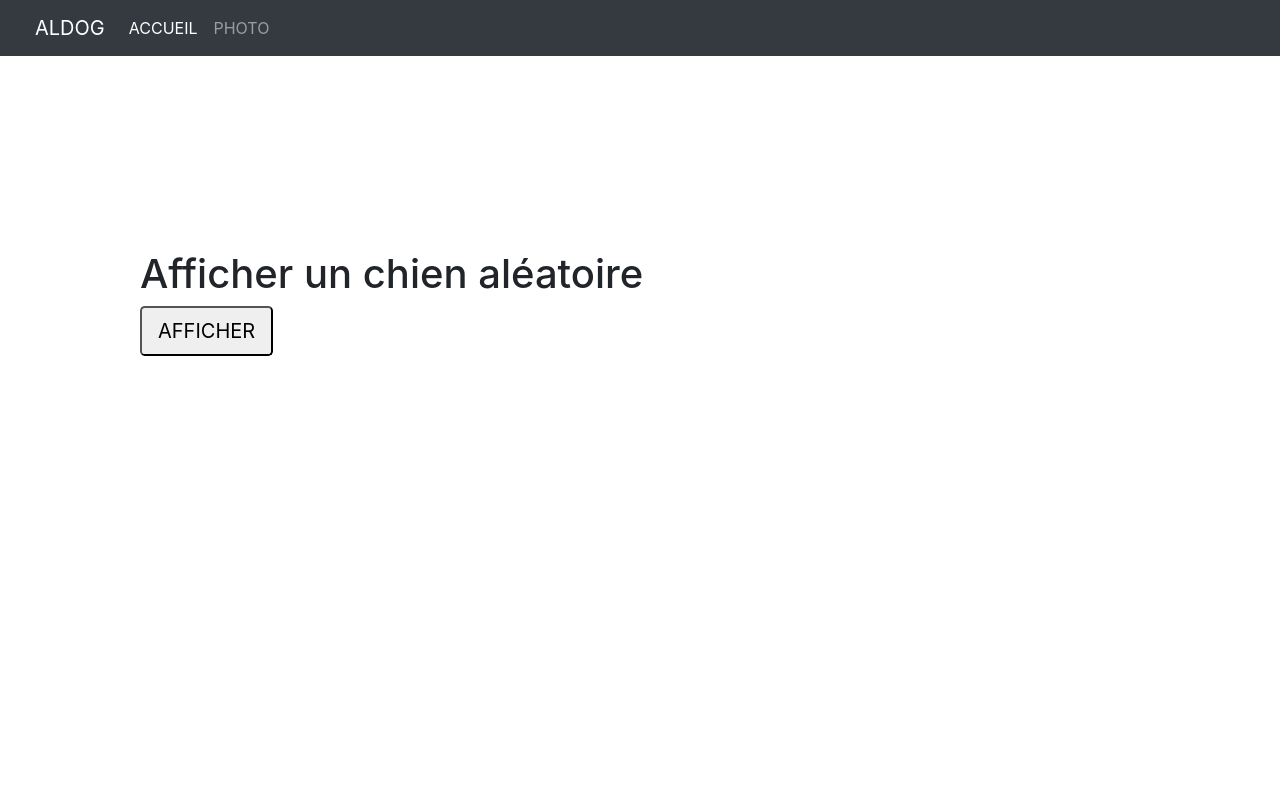
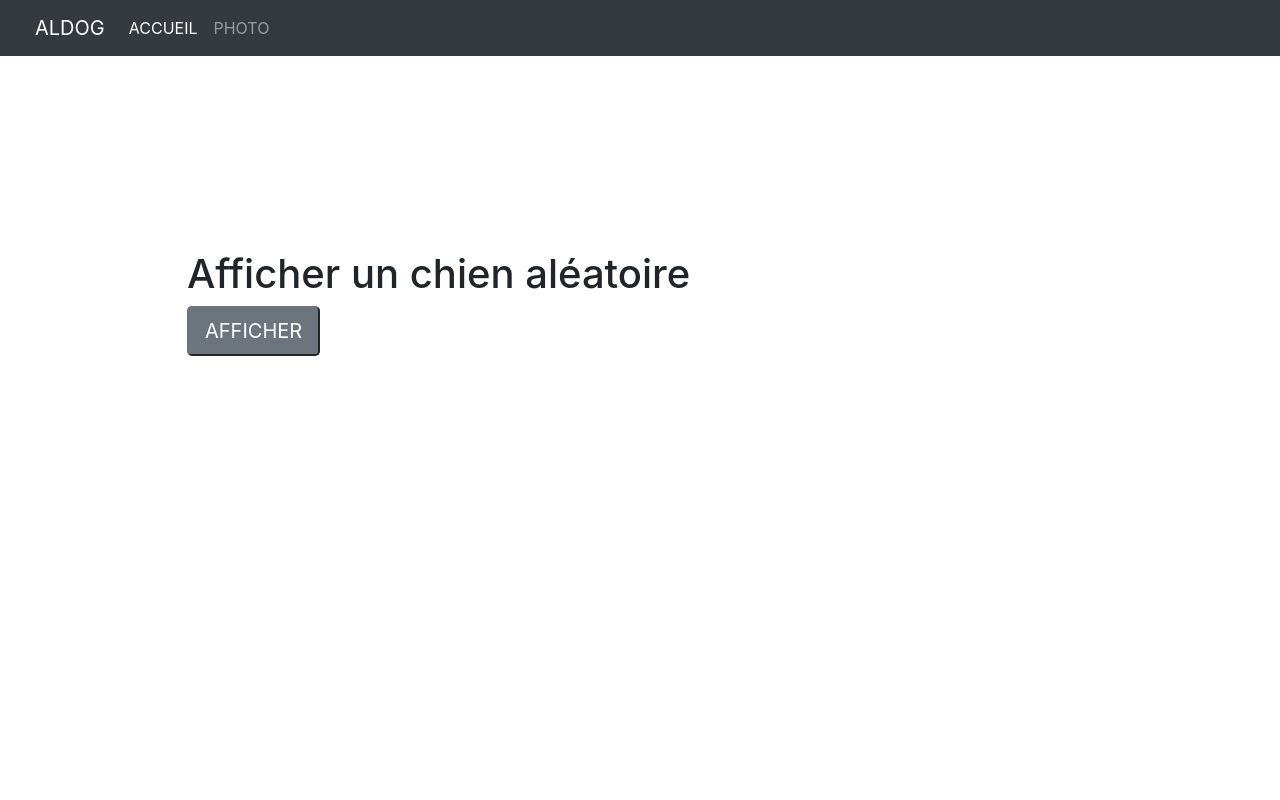
Before and after one commit to C-Alicia/ECFDOGS, a plain HTML site: page photo.html in a window 1280 px wide. Shown: the top 800 px of the page. Drawn offline with nearby package versions, Linux system fonts and the light colour scheme.

Commit message:
modification page photo

```diff
--- a/assets/css/styles.css
+++ b/assets/css/styles.css
@@ -79,6 +79,10 @@
     margin-bottom: 8em;
 }
 
+.texttop{
+  margin-left: 2em;
+}
+
 .results {
 
     display        : flex;
--- a/photo.html
+++ b/photo.html
@@ -34,8 +34,11 @@
         </nav>
     </header>
     <div class="containers h-100">
-                 <h1> Afficher un chien aléatoire</h1>
-            <button class="buttonbtn-secondary btn-lg">AFFICHER</button>
+        <div class="container">
+            <div class="texttop">
+                <h1> Afficher un chien aléatoire</h1>
+                <button class="button btn-secondary btn-lg">AFFICHER</button>
+            </div>
             <div class="results">
                 <div class="result">
                     <div id="dog_result">
@@ -43,6 +46,7 @@
                     </div>
                 </div>
             </div>
+        </div>
 
     </div>
     <footer class="bg-light text-center text-lg-start">
```
